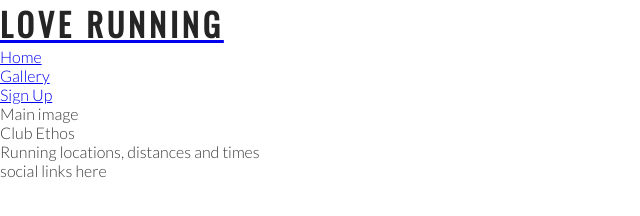
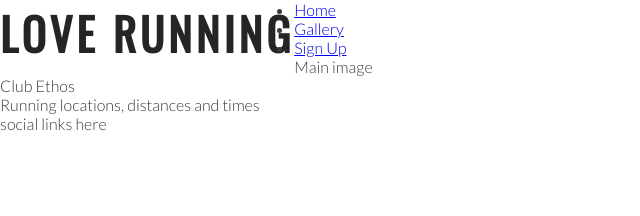
Before and after one commit to AJGreaves/love-running, a plain HTML site: page index.html in a window 1280 px wide. Shown: the whole page, without its empty margins (0-640 px from the left). Drawn offline with nearby package versions, Linux system fonts and the light colour scheme.

Commit message:
Add style for headings and logo

```diff
--- a/assets/css/style.css
+++ b/assets/css/style.css
@@ -20,3 +20,8 @@ h1, h2 {
     letter-spacing: 4px;
     color: #252525;
 }
+
+#logo {
+    float: left;
+    font-size: 280%;
+}
```
